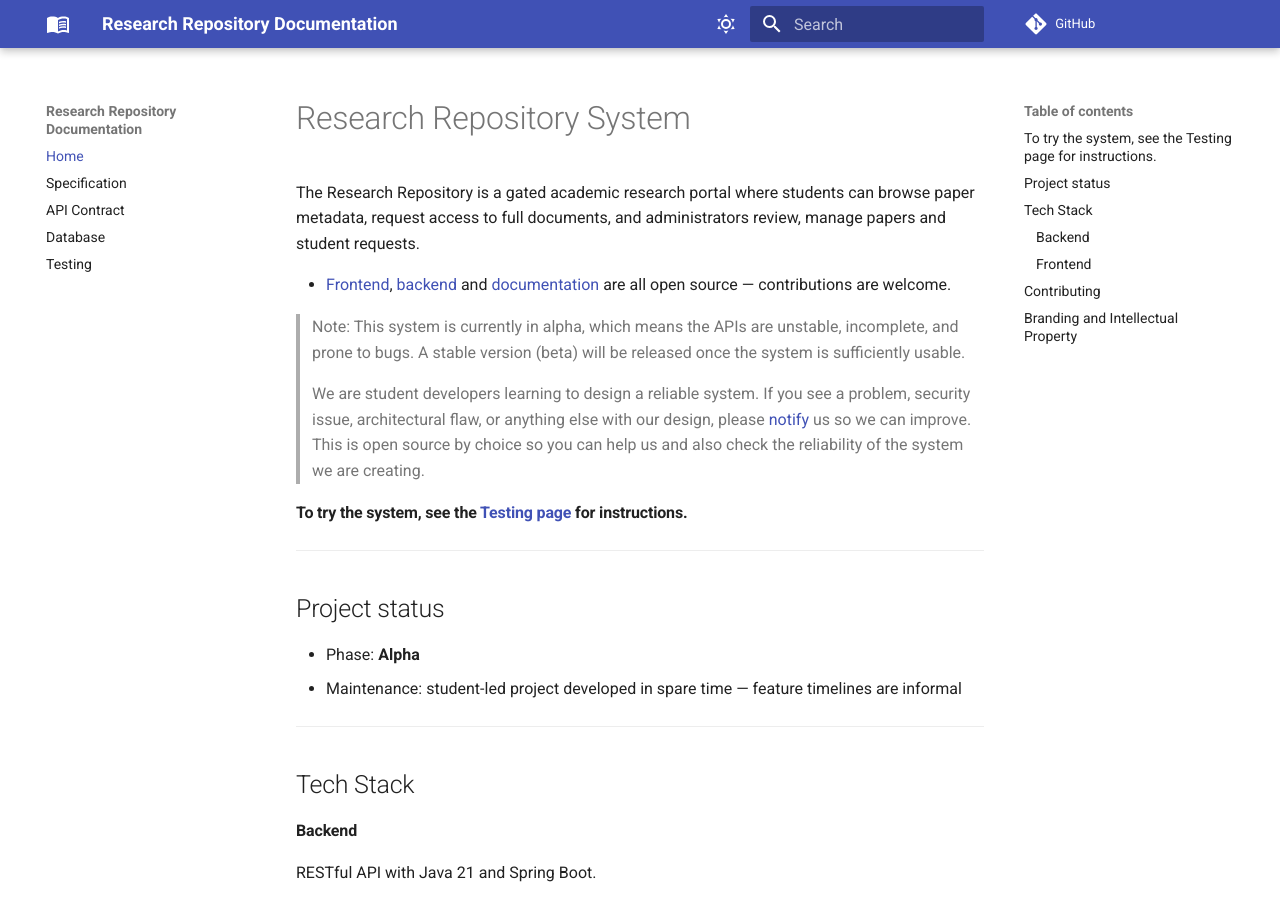
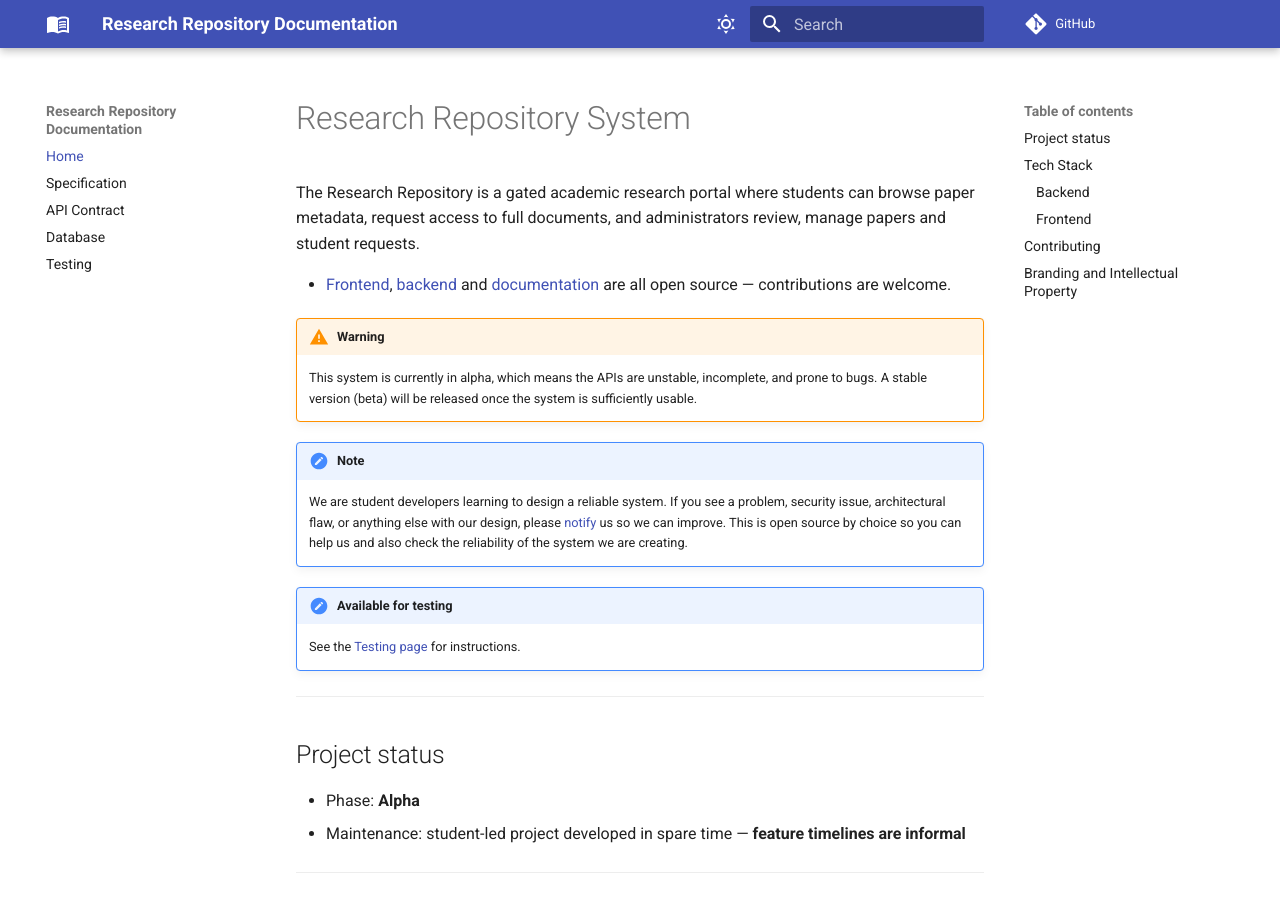
Before and after one commit to r4ppz/research-repo-docs, an MkDocs documentation site: the page built from docs/index.md, in a window 1280 px wide and 900 px high. Built offline with MkDocs 1.6.1 and Material for MkDocs 9.7.7, drawn with Linux system fonts in a browser that asks for light colours; comment, search, counter and statistics services are not loaded.

Commit message:
feat: add notes and improve format

```diff
--- a/docs/index.md
+++ b/docs/index.md
@@ -4,18 +4,23 @@ The Research Repository is a gated academic research portal where students can b
 
 - [Frontend](https://github.com/r4ppz/research-repository), [backend](https://github.com/r4ppz/research-repository-backend) and [documentation](https://github.com/r4ppz/research-repo-docs) are all open source — contributions are welcome.
 
-> Note: This system is currently in alpha, which means the APIs are unstable, incomplete, and prone to bugs. A stable version (beta) will be released once the system is sufficiently usable.
+<!-- prettier-ignore-start -->
+!!! warning
+    This system is currently in alpha, which means the APIs are unstable, incomplete, and prone to bugs. A stable version (beta) will be released once the system is sufficiently usable.
 
-> We are student developers learning to design a reliable system. If you see a problem, security issue, architectural flaw, or anything else with our design, please [notify](https://github.com/r4ppz/research-repository/issues) us so we can improve. This is open source by choice so you can help us and also check the reliability of the system we are creating.
+!!! note
+    We are student developers learning to design a reliable system. If you see a problem, security issue, architectural flaw, or anything else with our design, please [notify](https://github.com/r4ppz/research-repository/issues) us so we can improve. This is open source by choice so you can help us and also check the reliability of the system we are creating.
 
-#### To try the system, see the [Testing page](testing.md) for instructions.
+!!! ready "Available for testing"
+    See the [Testing page](testing.md) for instructions.
+<!-- prettier-ignore-end -->
 
 ---
 
 ## Project status
 
 - Phase: **Alpha**
-- Maintenance: student-led project developed in spare time — feature timelines are informal
+- Maintenance: student-led project developed in spare time — **feature timelines are informal**
 
 ---
 
--- a/mkdocs.yml
+++ b/mkdocs.yml
@@ -66,3 +66,4 @@ markdown_extensions:
     - pymdownx.inlinehilite
     - pymdownx.snippets
     - pymdownx.superfences
+    - admonition
```
Also changed, not shown: docs/database_migration.md (+6 -4 lines), docs/testing.md (+18 -16 lines).
